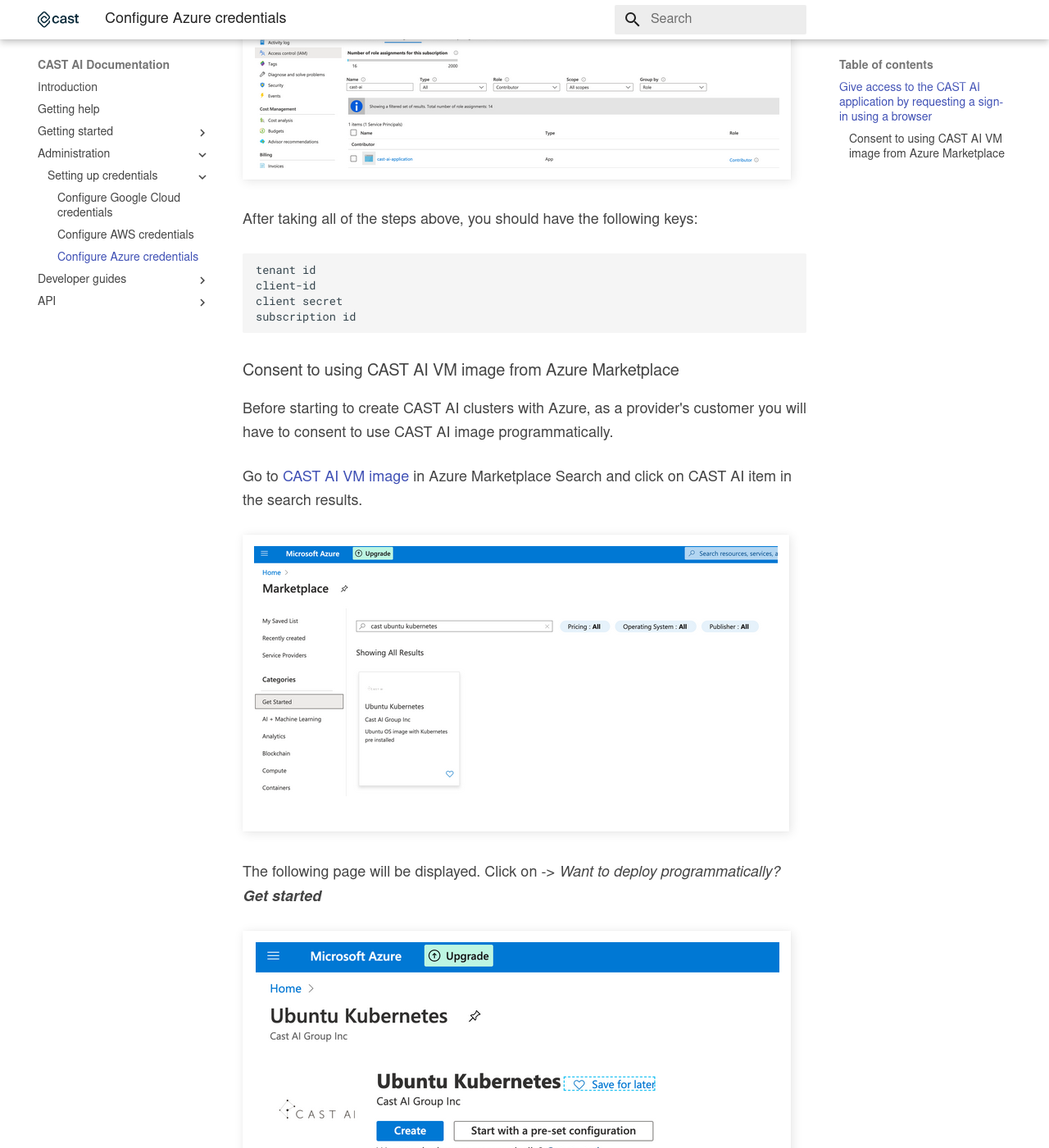
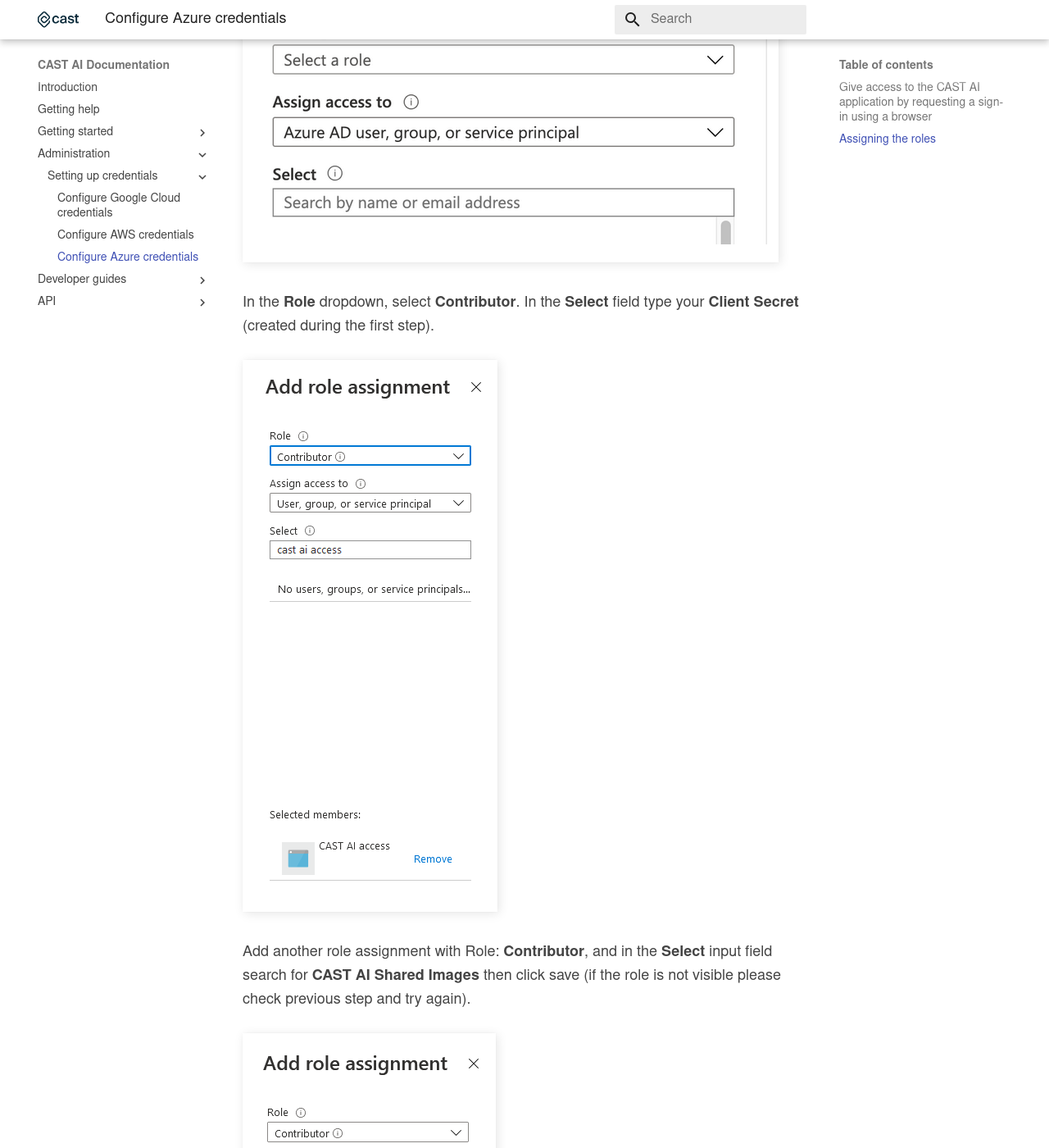
Before and after one commit to castai/docs, an MkDocs documentation site: the page built from docs/administration/configuring-azure-credentials.md, in a window 1280 px wide and 1400 px high, scrolled down 7160 px. Shown: the whole window at 82% size. Built offline with MkDocs 1.6.1 and Material for MkDocs 9.7.7, drawn with Linux system fonts in a browser that asks for light colours; some web fonts are replaced; some of the changed text lies outside the part shown.

Commit message:
Add files via upload

````diff
--- a/docs/administration/configuring-azure-credentials.md
+++ b/docs/administration/configuring-azure-credentials.md
@@ -15,7 +15,7 @@
 
 ![](configuring-azure-credentials/azure1.png)
 
-Click on **New registration** andcomplete the registration by entering the **Name** and selecting **Multi-tenant**
+Click on **New registration** and complete the registration by entering the **Name** and selecting **Multi-tenant**
 access.
 
 ![](configuring-azure-credentials/azure2.png)
@@ -38,19 +38,24 @@
 Copy the secret **value** you have created. It will be used as **Client Secret** when you enter it into CAST AI console.
 
 ![](configuring-azure-credentials/azure6.png)
-
 ## Give access to the CAST AI application by requesting a sign-in using a browser
 
-1 - Make sure to click the link on the page where you have to paste the keys when you already have your Tenant ID
-entered.
+1 - Make sure to click the link on our console where you have pasted the keys.
 
-![](configuring-azure-credentials/azure7.png)
+![](configuring-azure-credentials/2020-11-23-16-28-43.png)
 
 2 - After login, you should see the **Permissions requested** window. Click Accept which will allow adding CAST AI
 application role.
 
+![](configuring-azure-credentials/2020-11-23-16-31-46.png)
+
+You should see it like this:
+
+![](configuring-azure-credentials/2020-11-23-16-32-46.png)
+
+## Assigning the roles
+
 Go to **Subscriptions**
-
 ![](configuring-azure-credentials/azure8.png)
 Select **subscription** to which you want to give CAST AI access
 
@@ -72,40 +77,12 @@
 
 ![](configuring-azure-credentials/azure12.png)
 
-In the **Role** dropdown, select **Contributor**. In the **Select** search bar, enter the **name of created App
-Registration**. Select the App Icon and click Save.
+In the **Role** dropdown, select **Contributor**. In the **Select** field type your **Client Secret** (created during the first step).
 
-![](configuring-azure-credentials/azure13.png)
+![](configuring-azure-credentials/!%5B%5D(2020-11-23-17-28-04.png).png)
 
-You should find the created assignment with the Contributor role in the **Role assignments** column.
+Add another role assignment with Role: **Contributor**, and in the **Select** input field search for **CAST AI Shared Images** then click save (if the role is not visible please check previous step and try again).
 
-![](configuring-azure-credentials/azure14.png)
+![](configuring-azure-credentials/2020-11-23-17-37-30.png)
 
-After taking all of the steps above, you should have the following keys:
-
-```
-tenant id
-client-id
-client secret
-subscription id
-```
-
-### Consent to using CAST AI VM image from Azure Marketplace
-
-Before starting to create CAST AI clusters with Azure, as a provider's customer you will have to consent to use CAST AI
-image programmatically.
-
-Go to [CAST AI VM image](https://portal.azure.com/#blade/Microsoft_Azure_Marketplace/MarketplaceOffersBlade/selectedMenuItemId/home/searchQuery/cast%20ubuntu%20kubernetes)
-in Azure Marketplace Search and click on CAST AI item in the search results.
-
-![](configuring-azure-credentials/azure15.png)
-
-The following page will be displayed. Click on -> _Want to deploy programmatically? **Get started**_
-
-![](configuring-azure-credentials/azure16.png)
-
-Click **Enable** next to the subscription that you will use for CAST AI services.
-
-![](configuring-azure-credentials/azure17.png)
-
-And you’re done!
+This is it. After taking all of the steps above, you should have the required keys to create your first azure cluster!
````
Also changed, not shown: docs/administration/configuring-azure-credentials/![](2020-11-23-17-28-04.png).png (added), docs/administration/configuring-azure-credentials/2020-11-23-16-28-43.png (added), docs/administration/configuring-azure-credentials/2020-11-23-16-31-46.png (added), docs/administration/configuring-azure-credentials/2020-11-23-16-32-46.png (added), docs/administration/configuring-azure-credentials/2020-11-23-17-37-30.png (added).
